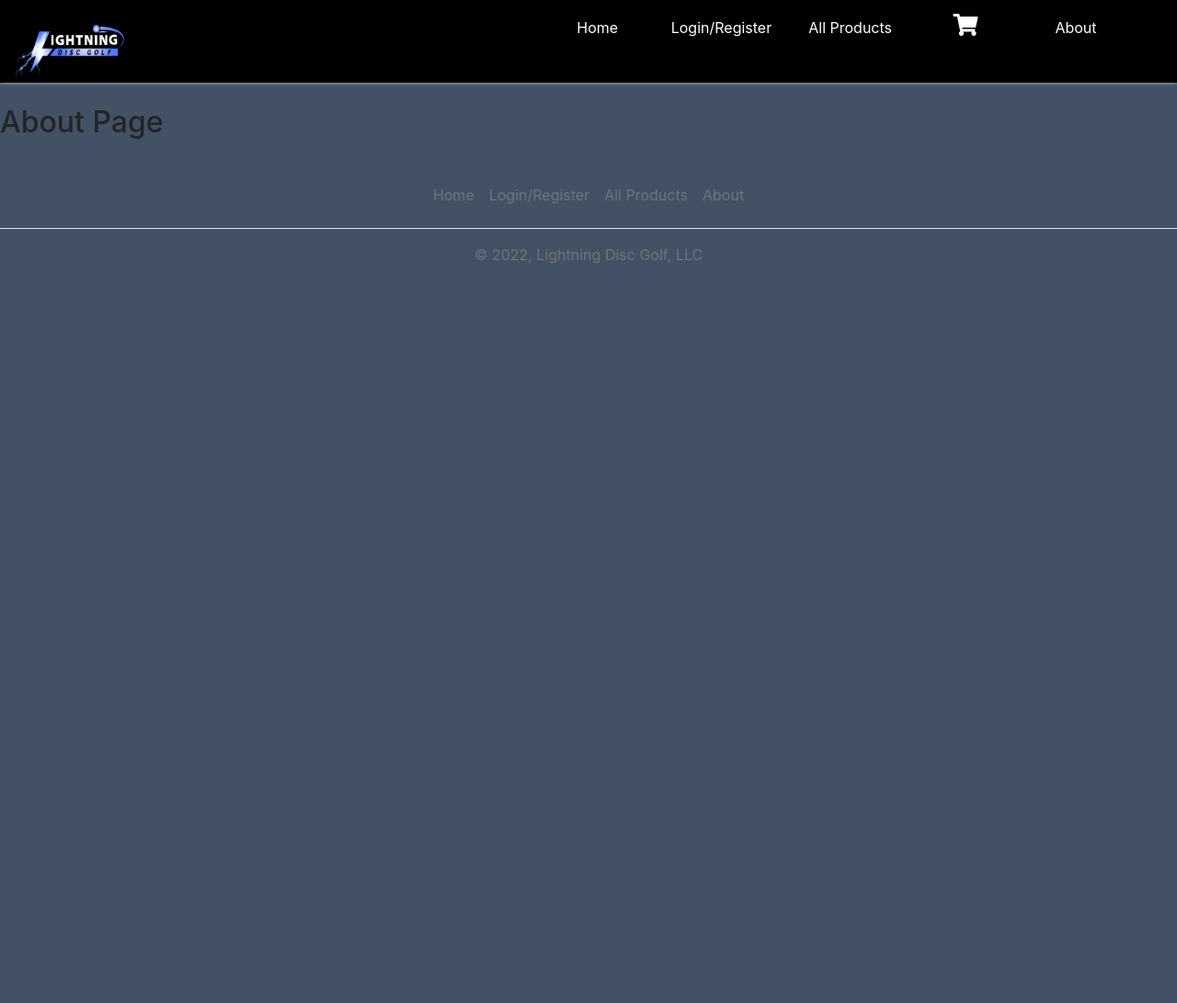
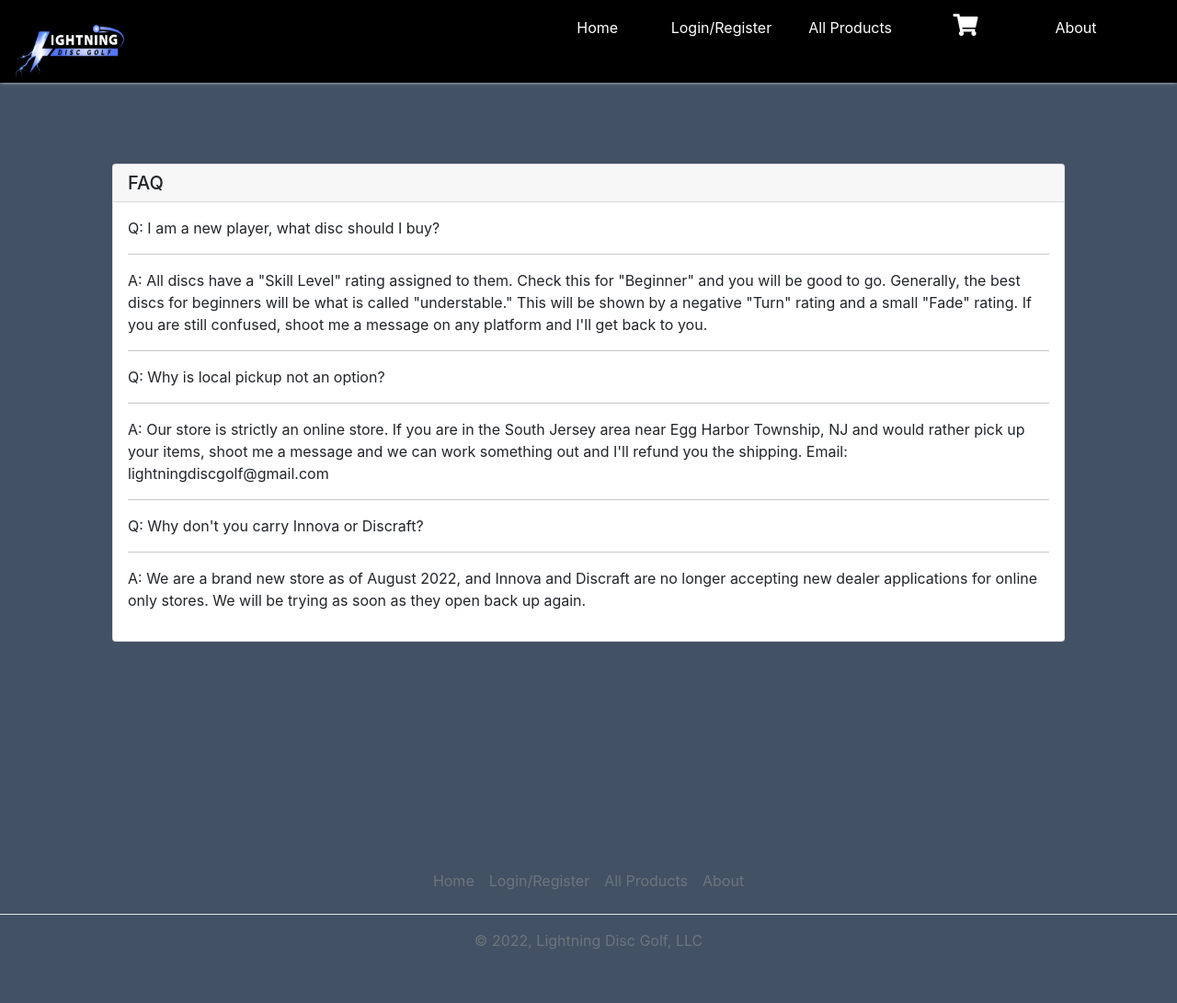
Before and after one commit to evan-jm/LightningDiscGolfProject, a Flask app: page /about in a window 1280 px wide. Shown: the whole page at 92% size. Before the commit the page ends 286 px from the top, so only its background shows below. Run offline with Flask 2, Linux system fonts and the light colour scheme; some libraries are stand-ins or nearby versions.

Commit message:
About Page

```diff
--- a/templates/about.html
+++ b/templates/about.html
@@ -7,5 +7,48 @@ About
 
 
 {% block content%}
-<h2>About Page</h2>
+
+<div class="container "">
+
+    <div class="row">
+
+        <div class="col-sm-12"  style="margin-bottom: 200px;" >
+<div class="card mt-5">
+    <h5 class="card-header">FAQ</h5>
+    <div class="card-body">
+
+        Q: I am a new player, what disc should I buy?
+        <hr>
+
+        A: All discs have a "Skill Level" rating assigned to them. Check this for "Beginner" and you will be good to go. Generally, the best discs for beginners will be what is called "understable." This will be shown by a negative "Turn" rating and a small "Fade" rating. If you are still confused, shoot me a message on any platform and I'll get back to you.
+
+        <hr>
+
+        Q: Why is local pickup not an option?
+
+        <hr>
+
+        A: Our store is strictly an online store. If you are in the South Jersey area near Egg Harbor Township, NJ and would rather pick up your items, shoot me a message and we can work something out and I'll refund you the shipping. Email: lightningdiscgolf@gmail.com
+        <hr>
+
+        Q: Why don't you carry Innova or Discraft?
+
+        <hr>
+
+        A: We are a brand new store as of August 2022, and Innova and Discraft are no longer accepting new dealer applications for online only stores. We will be trying as soon as they open back up again.</p>
+
+    </div>
+  </div>
+
+</div>
+
+
+</div>
+
+</div>
+
+
+
+
+
 {% endblock %}
```
